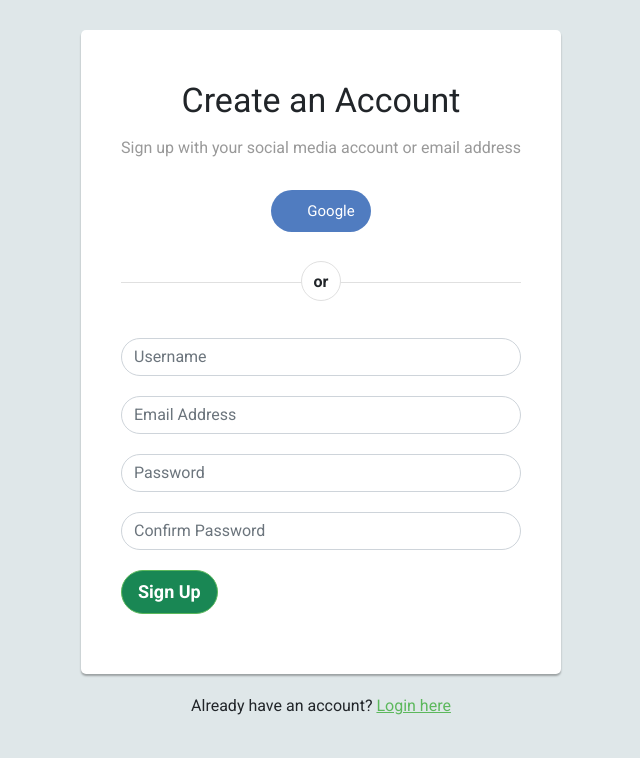
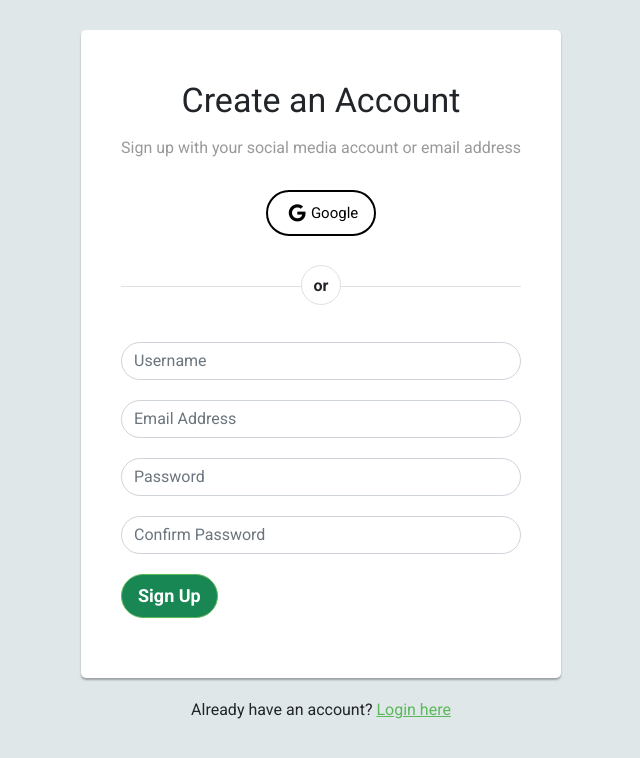
Before and after one commit to Aarya-S/fetchbook, a React (Create React App) app: page /signup in a window 1280 px wide. Shown: the top 758 px of the page, without its empty margins (319-959 px from the left). Built offline with nearby package versions, Linux system fonts and the light colour scheme.

Commit message:
signup.css changed

```diff
--- a/src/components/Signup.jsx
+++ b/src/components/Signup.jsx
@@ -7,7 +7,7 @@ class SignUP extends Component{
     }
     render(){
         return(
-            <div>
+            <>
                 <div className="signup-form">
                     <form action="/examples/actions/confirmation.php" method="post">
 		<h2>Create an Account</h2>
@@ -34,7 +34,7 @@ class SignUP extends Component{
     </form>
     <div className="text-center">Already have an account? <a href="#">Login here</a></div>
             </div>
-            </div>
+            </>
         )
     }
 }
--- a/src/css/signup.css
+++ b/src/css/signup.css
@@ -2,6 +2,8 @@
 @import url("https://fonts.googleapis.com/css?family=Roboto:400,700");
 @import url("https://code.jquery.com/jquery-3.5.1.min.js");
 @import url("https://stackpath.bootstrapcdn.com/bootstrap/4.5.0/js/bootstrap.min.js");
+@import url("https://maxcdn.bootstrapcdn.com/font-awesome/4.7.0/css/font-awesome.min.css");
+
 body {
   background: #dfe7e9;
   font-family: "Roboto", sans-serif;
@@ -83,12 +85,12 @@ body {
   z-index: 1;
 }
 .social-btn .btn {
-  color: #fff;
+  color: rgb(0, 0, 0);
   margin: 10px 0 0 15px;
   font-size: 15px;
   border-radius: 50px;
   font-weight: normal;
-  border: none;
+  border: 2px solid black;
   transition: all 0.4s;
 }
 .social-btn .btn:first-child {
@@ -98,7 +100,7 @@ body {
   opacity: 0.8;
 }
 .social-btn .btn-primary {
-  background: #507cc0;
+  background: #ffffff;
 }
 .social-btn .btn-info {
   background: #64ccf1;
@@ -108,6 +110,10 @@ body {
 }
 .social-btn .btn i {
   float: left;
-  margin: 3px 10px;
+  margin: 3px 5px;
   font-size: 20px;
 }
+
+.signup-btn {
+  left: 50%;
+}
```
